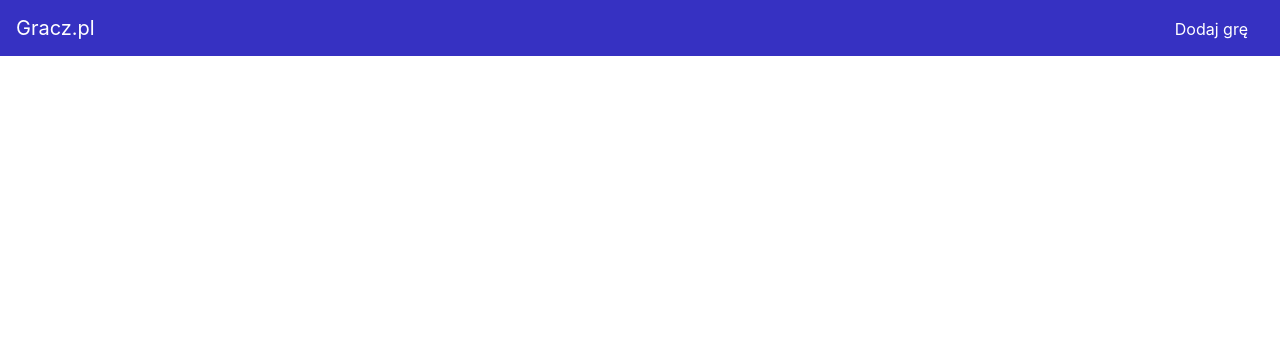
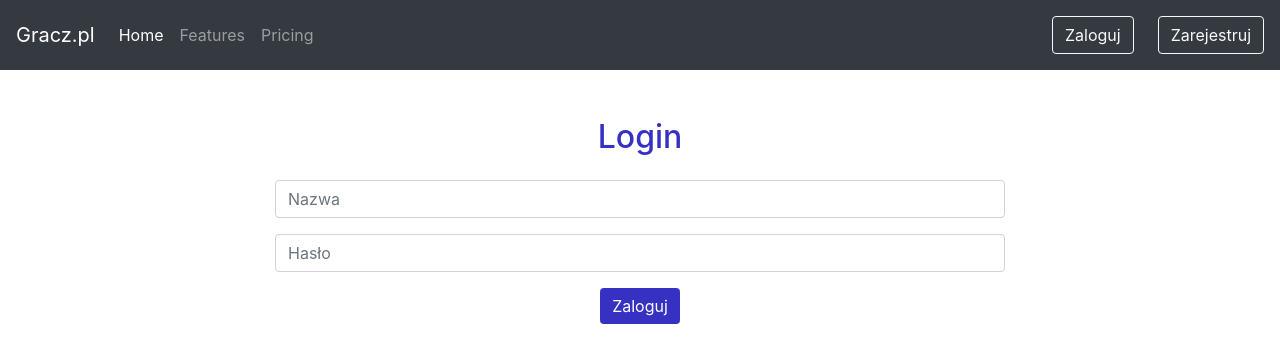
Before and after one commit to kraleppa/gracz-pl-web, a React (Create React App) app: page /login in a window 1280 px wide. Shown: the top 362 px of the page. Built offline with nearby package versions, Linux system fonts and the light colour scheme.

Commit message:
simple login added

```diff
--- a/src/components/App.js
+++ b/src/components/App.js
@@ -1,12 +1,13 @@
 import React, {Component} from "react";
 import Navbar from "./basic/Navbar";
 import LandingPage from "./landing/LandingPage";
-import { BrowserRouter as Router, Route, Switch } from 'react-router-dom';
+import { BrowserRouter as Router, Route, Switch, Redirect } from 'react-router-dom';
 import GamesList from "./list/GamesList";
-import Footer from "./basic/Footer";
+
 import GameAddPanel from "./form/GameAddPanel";
 import GameDetails from "./details/GameDetails";
 import EditGamePanel from "./form/EditGamePanel";
+import LoginPanel from "./form/LoginPanel";
 
 class App extends Component {
     render() {
@@ -20,6 +21,10 @@ class App extends Component {
                         <Route path="/add"  component={GameAddPanel} />
                         <Route exact path="/game/:id" component={GameDetails} />
                         <Route exact path="/edit/:id" component={EditGamePanel} />
+                        {localStorage.getItem("jwt") == null ?
+                            (<Route exact path="/login" component={LoginPanel} />) :
+                            (<Redirect to={"/"} />)}
+
                     </Switch>
                     {/*<Footer />*/}
                 </Router>
--- /dev/null
+++ b/src/components/basic/LoginNavbar.js
@@ -0,0 +1,17 @@
+import React from "react";
+import {Link} from "react-router-dom";
+
+class LoginNavbar extends React.Component {
+    render() {
+        return (
+            <span className="navbar-text">
+                <Link to={'/login'} >
+                    <button className="btn btn-outline-light my-2 my-sm-0" type="submit">Zaloguj</button>
+                </Link>
+                <button className="btn btn-outline-light my-2 my-sm-0 ml-4" type="submit">Zarejestruj</button>
+            </span>
+        )
+    }
+}
+
+export default LoginNavbar
--- a/src/components/basic/Navbar.js
+++ b/src/components/basic/Navbar.js
@@ -1,19 +1,45 @@
 import React from "react";
-import { Link } from "react-router-dom";
+import LoginNavbar from "./LoginNavbar";
+import UserNavbar from "./UserNavbar";
 
 class Navbar extends React.Component{
+    constructor() {
+        super();
+        this.state = {
+            isLoggedIn: false,
+            loggedIn: null
+        }
+    }
+
+    componentDidMount() {
+        console.log(localStorage.getItem("jwt") )
+        if (localStorage.getItem("jwt") != null){
+            this.setState({
+                isLoggedIn: true,
+                loggedIn: localStorage.getItem("username")
+            })
+        }
+    }
+
     render() {
         return(
             <div>
-                <nav className="navbar navbar-blue">
-                    <Link to='/'>
-                        <span className="navbar-brand">Gracz.pl</span>
-                    </Link>
-
-                    <Link to='/add'>
-                        <span className="navbar-brand"><small>Dodaj grę</small></span>
-                    </Link>
-
+                <nav className="navbar navbar-expand-lg navbar-dark bg-dark">
+                    <a className="navbar-brand" href="/">Gracz.pl</a>
+                    <div className="collapse navbar-collapse" id="navbarText">
+                        <ul className="navbar-nav mr-auto">
+                            <li className="nav-item active">
+                                <a className="nav-link" href="/">Home <span className="sr-only">(current)</span></a>
+                            </li>
+                            <li className="nav-item">
+                                <a className="nav-link" href="/">Features</a>
+                            </li>
+                            <li className="nav-item">
+                                <a className="nav-link" href="/">Pricing</a>
+                            </li>
+                        </ul>
+                        {this.state.loggedIn ? <UserNavbar username={this.state.loggedIn}/> : <LoginNavbar />}
+                    </div>
                 </nav>
             </div>
         )
--- /dev/null
+++ b/src/components/basic/UserNavbar.js
@@ -0,0 +1,25 @@
+import React from "react";
+
+
+class UserNavbar extends React.Component {
+    constructor() {
+        super();
+        this.handleClick = this.handleClick.bind(this)
+    }
+
+    handleClick(){
+        localStorage.clear()
+        window.location.reload(false);
+    }
+
+    render() {
+        return (
+            <span className="navbar-text" style={{color: "white"}}>
+                Witaj {this.props.username}!
+                <button className="btn btn-outline-light my-2 my-sm-0 ml-4" type="submit" onClick={this.handleClick}>Wyloguj</button>
+            </span>
+        )
+    }
+}
+
+export default UserNavbar
--- /dev/null
+++ b/src/components/form/LoginPanel.js
@@ -0,0 +1,81 @@
+import React from "react";
+
+class LoginPanel extends React.Component {
+    constructor() {
+        super();
+        this.state = {
+            username: "",
+            password: "",
+            error: "hidden"
+        }
+
+        this.handleChange = this.handleChange.bind(this)
+        this.handleSubmit = this.handleSubmit.bind(this)
+    }
+
+    handleSubmit(event) {
+        event.preventDefault()
+
+        const json = {
+            username: this.state.username,
+            password: this.state.password
+        }
+
+        fetch('http://localhost:8080/authenticate', {
+            method: 'POST',
+            headers: {
+                'Content-Type': 'application/json',
+            },
+            body: JSON.stringify(json)
+        })
+            .then(response => response.json())
+            .then(data => {
+                localStorage.setItem('jwt', data.jwt);
+                localStorage.setItem('username', this.state.username);
+                window.location.href="/";
+            })
+            .catch(() => this.setState({
+                username: "",
+                password: "",
+                error: "visible"
+            }))
+    }
+
+    handleChange(event){
+        const {name, value} = event.target;
+        this.setState({[name]: value})
+    }
+
+    render() {
+        return (
+            <div className="container">
+                <form onSubmit={this.handleSubmit}>
+                    <h2 className="text-center mt-5 mb-4" style={{color: "#3631C2"}}>Login</h2>
+                    <div className="row">
+                        <div className="col-12 col-md-8 offset-md-2 form-group">
+                            <input type="text" className="form-control" placeholder="Nazwa"
+                                   name={"username"} value={this.state.email} onChange={this.handleChange} required/>
+                        </div>
+                    </div>
+                    <div className="row">
+                        <div className="col-12 col-md-8 offset-md-2 form-group">
+                            <input type="password" placeholder="Hasło" className="form-control"
+                                   name={"password"} value={this.state.password} onChange={this.handleChange} required/>
+                        </div>
+                    </div>
+                    <div className="row">
+                        <div className="col-md-12 form-group text-center">
+                            <button className="btn button-standard" type="submit">Zaloguj</button>
+                        </div>
+                        <div className="alert alert-danger col-12 col-md-6 offset-md-3 text-center" role="alert"
+                            style={{visibility: this.state.error}}>
+                            Zła nazwa użytkownika lub hasło
+                        </div>
+                    </div>
+                </form>
+            </div>
+        )
+    }
+}
+
+export default LoginPanel;
--- a/src/style/Style.css
+++ b/src/style/Style.css
@@ -1,12 +1,3 @@
-.navbar-blue {
-    background-color: #3631C2;
-}
-
-.navbar-brand {
-    color: white;
-}
-
-
 .price-text {
     color: #3631C2
 }
```
